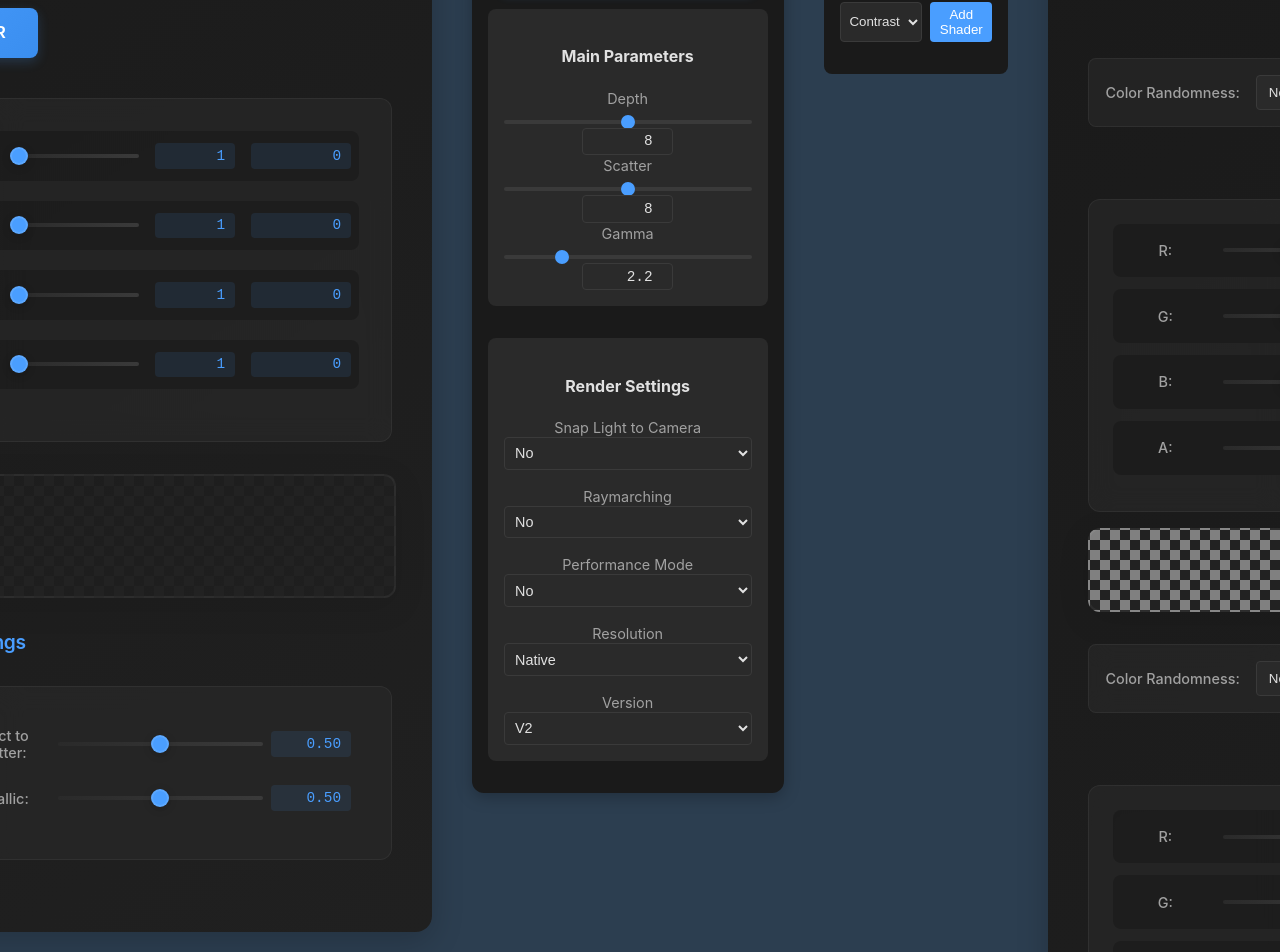
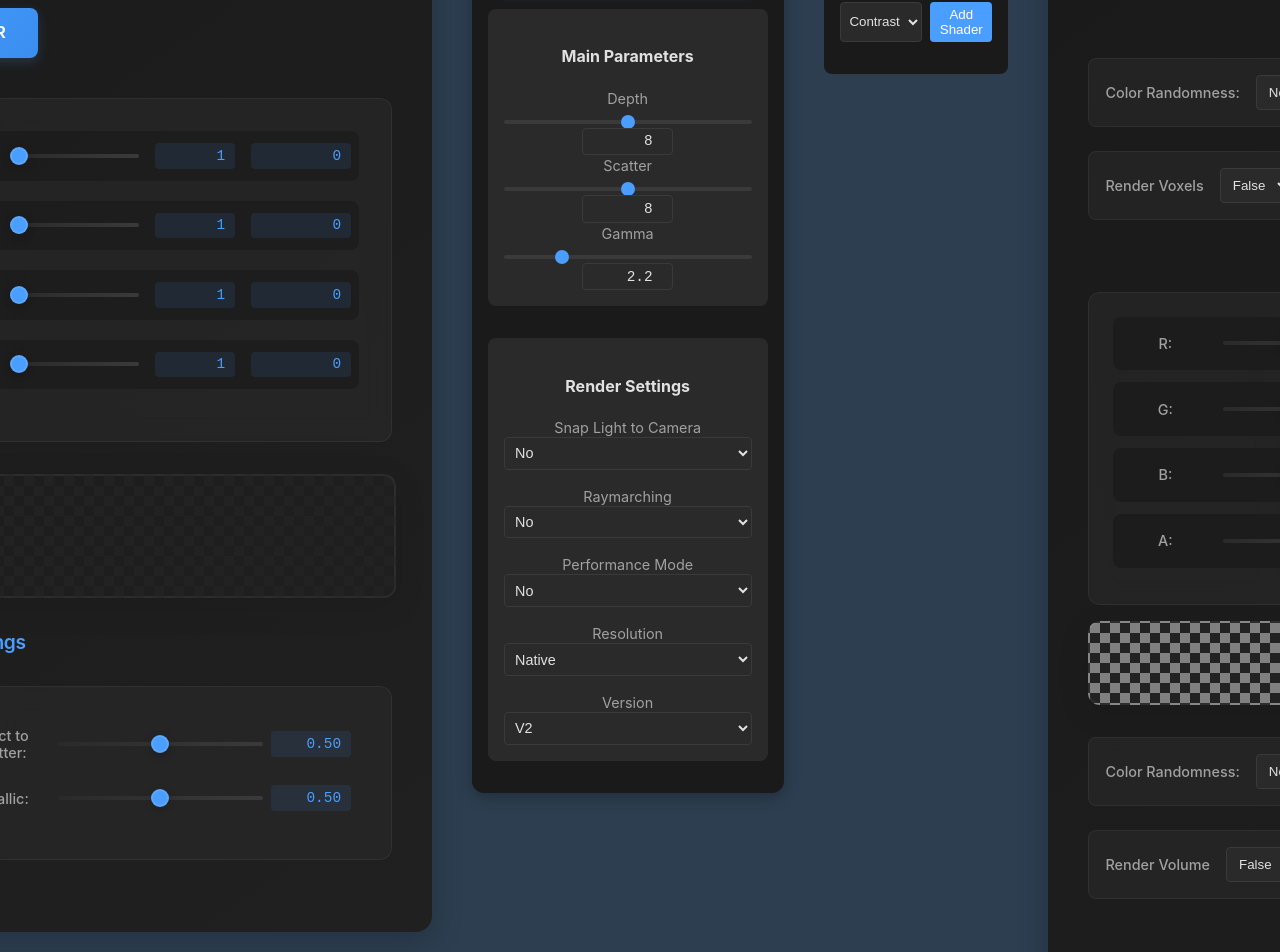
Before and after one commit to DarkBenky/go-draw-frontend, a Vue app: page / in a window 1280 px wide. Shown: the part 181-1133 px from the top of the page. Built offline with nearby package versions, Linux system fonts and the light colour scheme.

Commit message:
Add render voxel and render volume options to VoxelPicker component

```diff
--- a/src/components/VoxelPicker.vue
+++ b/src/components/VoxelPicker.vue
@@ -11,6 +11,15 @@
         <select v-model="colorRandomnessVoxel">
           <option value="none">None</option>
           <option value="random">Random</option>
+        </select>
+      </div>
+
+      <!-- Render Voxels Select -->
+      <div class="randomness-select">
+        <label>Render Voxels</label>
+        <select v-model="renderVoxel">
+          <option value="false">False</option>
+          <option value="true">True</option>
         </select>
       </div>
 
@@ -84,6 +93,16 @@
         <select v-model="colorRandomness">
           <option value="none">None</option>
           <option value="random">Random</option>
+        </select>
+      </div>
+
+
+       <!-- Render Voxels Select -->
+       <div class="randomness-select">
+        <label>Render Volume</label>
+        <select v-model="renderVolume">
+          <option value="false">False</option>
+          <option value="true">True</option>
         </select>
       </div>
 
@@ -221,6 +240,8 @@
         transmittance: 0.5,
         randomnessScale: 50,
         randomnessScaleVoxel : 50,
+        renderVolume : false,
+        renderVoxel : false,
       };
     },
     computed: {
@@ -267,6 +288,8 @@
           transmittance: this.transmittance,
           randomness: this.colorRandomness === "random" ? this.randomnessScale : 0,
           randomnessVoxel: this.colorRandomnessVoxel === "random" ? this.randomnessScaleVoxel : 0,
+          renderVolume : Boolean(this.renderVolume),
+          renderVoxel : Boolean(this.renderVoxel),
         };
         axios
           .post(`${this.apiAddress}/submitVoxel`, payload)
```
